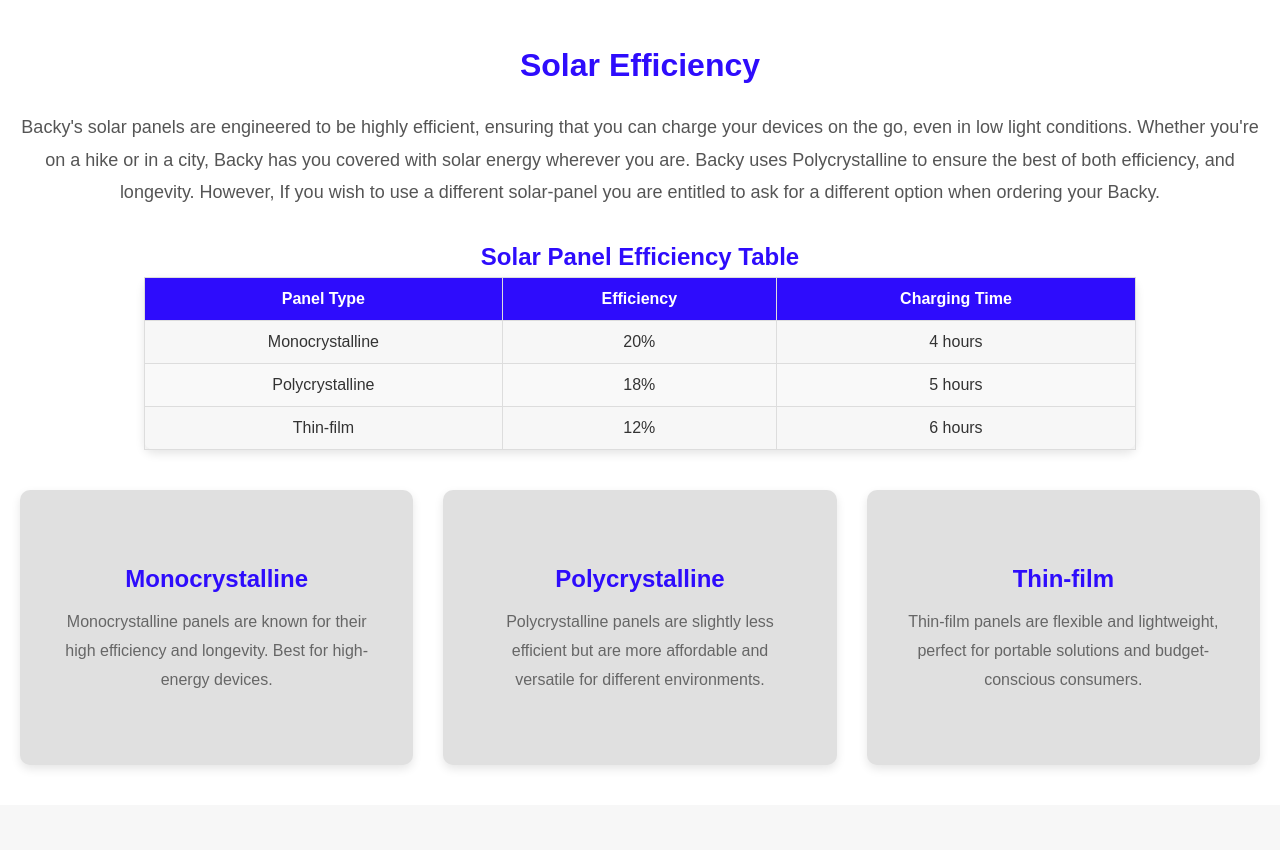
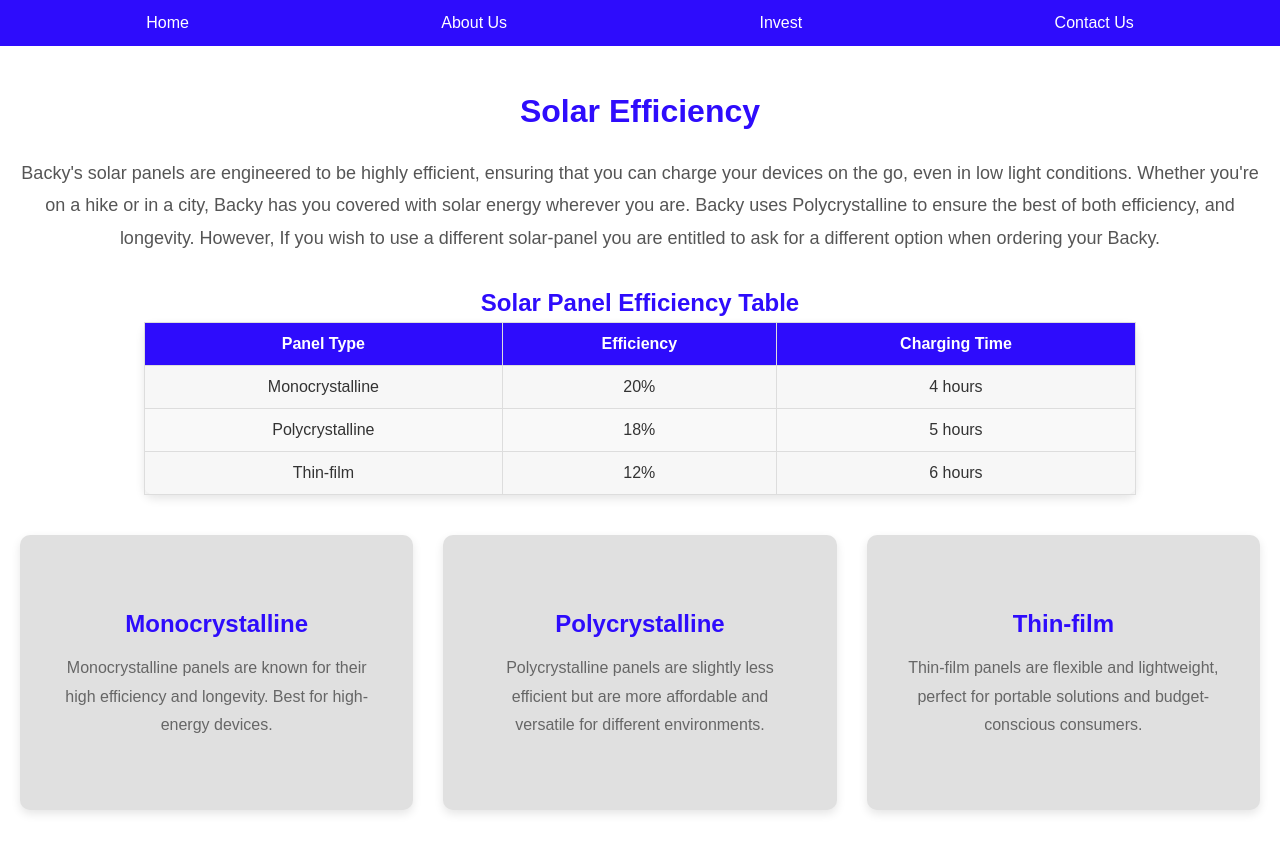
Before and after one commit to Moodgy/Backy, a plain HTML site: page solar-efficiency.html in a window 1280 px wide. Before the commit the page ends 805 px from the top, so only its background shows below. Drawn offline with Linux system fonts and the light colour scheme.

Commit message:
Fixed Nav Bar

```diff
--- a/solar-efficiency.html
+++ b/solar-efficiency.html
@@ -6,7 +6,14 @@
     <link rel="icon" href="backy favicon PNG.png" type="image/png">
 </head>
 
-
+<nav>
+    <ul>
+        <li><a href="index.html">Home</a></li>
+        <li><a href="aboutus.html">About Us</a></li>
+        <li><a href="invest.html">Invest</a></li>
+        <li><a href="contactus.html">Contact Us</a></li>
+    </ul>
+</nav>
 
 <section id="solar-efficiency">
     <h2>Solar Efficiency</h2>
```
